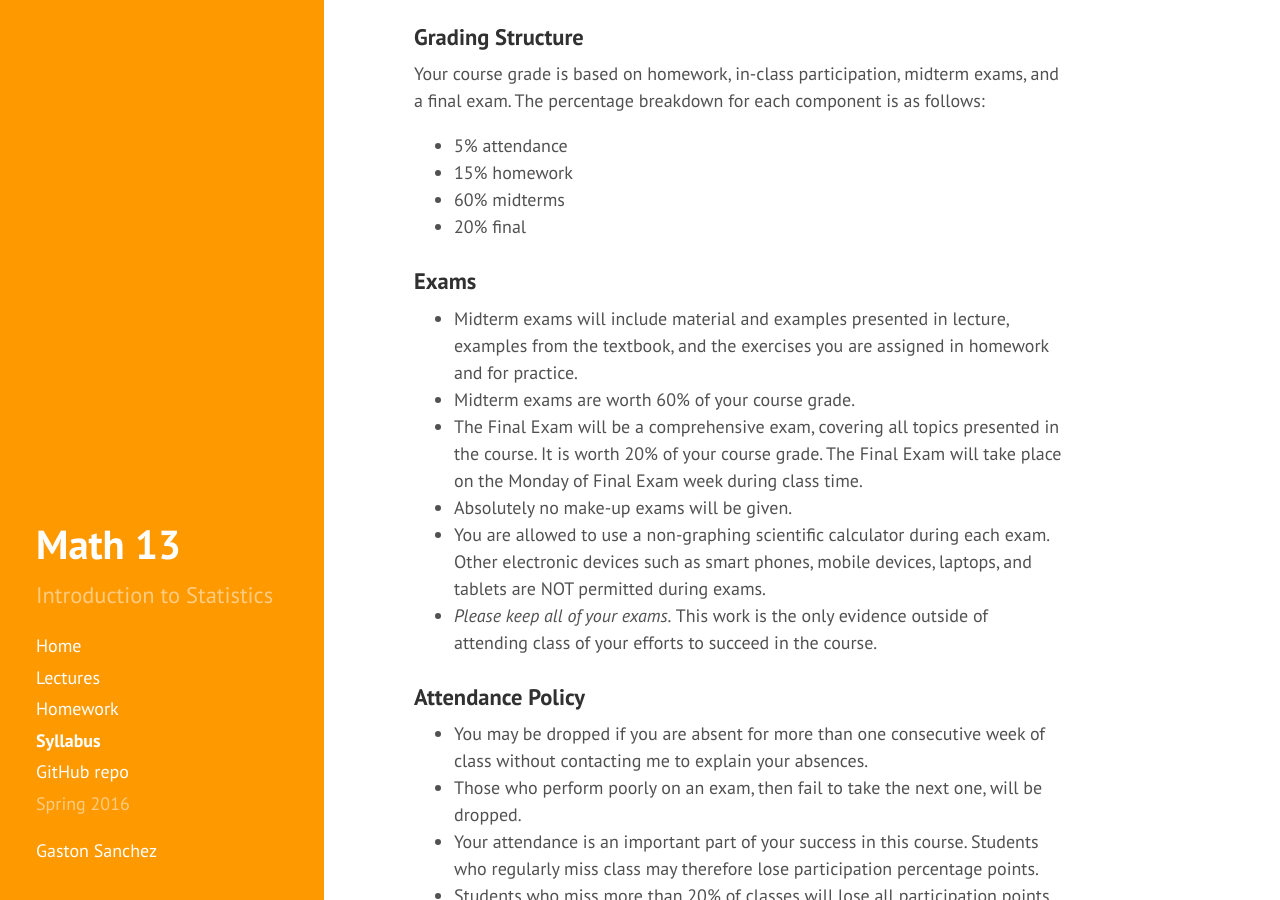
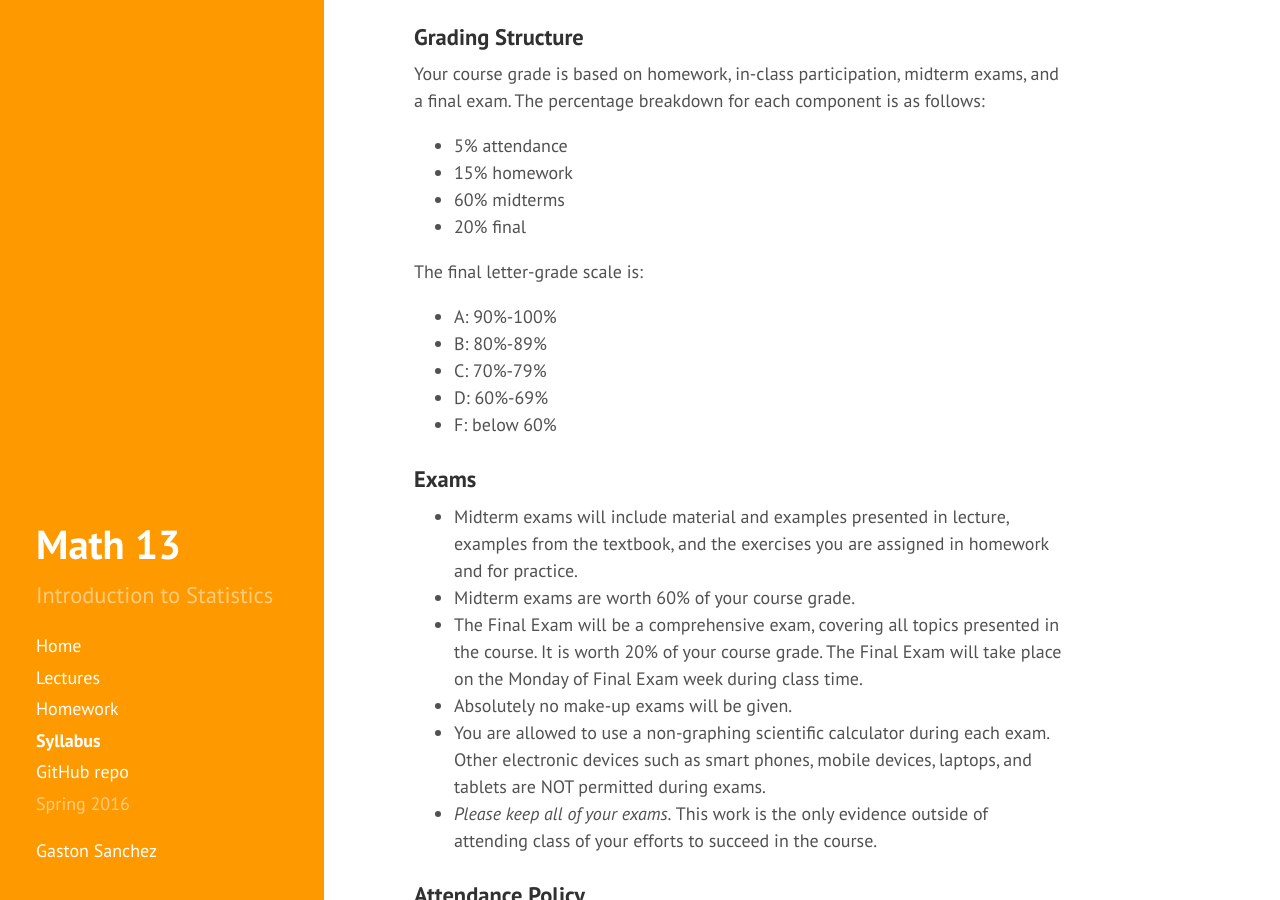
Before and after one commit to gastonstat/relic-math13, a Jekyll site: the page built from syllabus.md, in a window 1280 px wide and 900 px high, scrolled down 978 px. Built offline with Jekyll 4.4.1, drawn with Linux system fonts in a browser that asks for light colours; nearby versions of some CDN libraries; Markdown is read by kramdown in place of the engine named in the settings.

Commit message:
add final letter-grade scale to syllabus

```diff
--- a/syllabus.md
+++ b/syllabus.md
@@ -36,6 +36,14 @@ Your course grade is based on homework, in-class participation, midterm exams, a
 - 15% homework
 - 60% midterms
 - 20% final
+
+The final letter-grade scale is:
+
+- A: 90%-100%
+- B: 80%-89%
+- C: 70%-79%
+- D: 60%-69%
+- F: below 60%
 
 
 ### Exams
```
